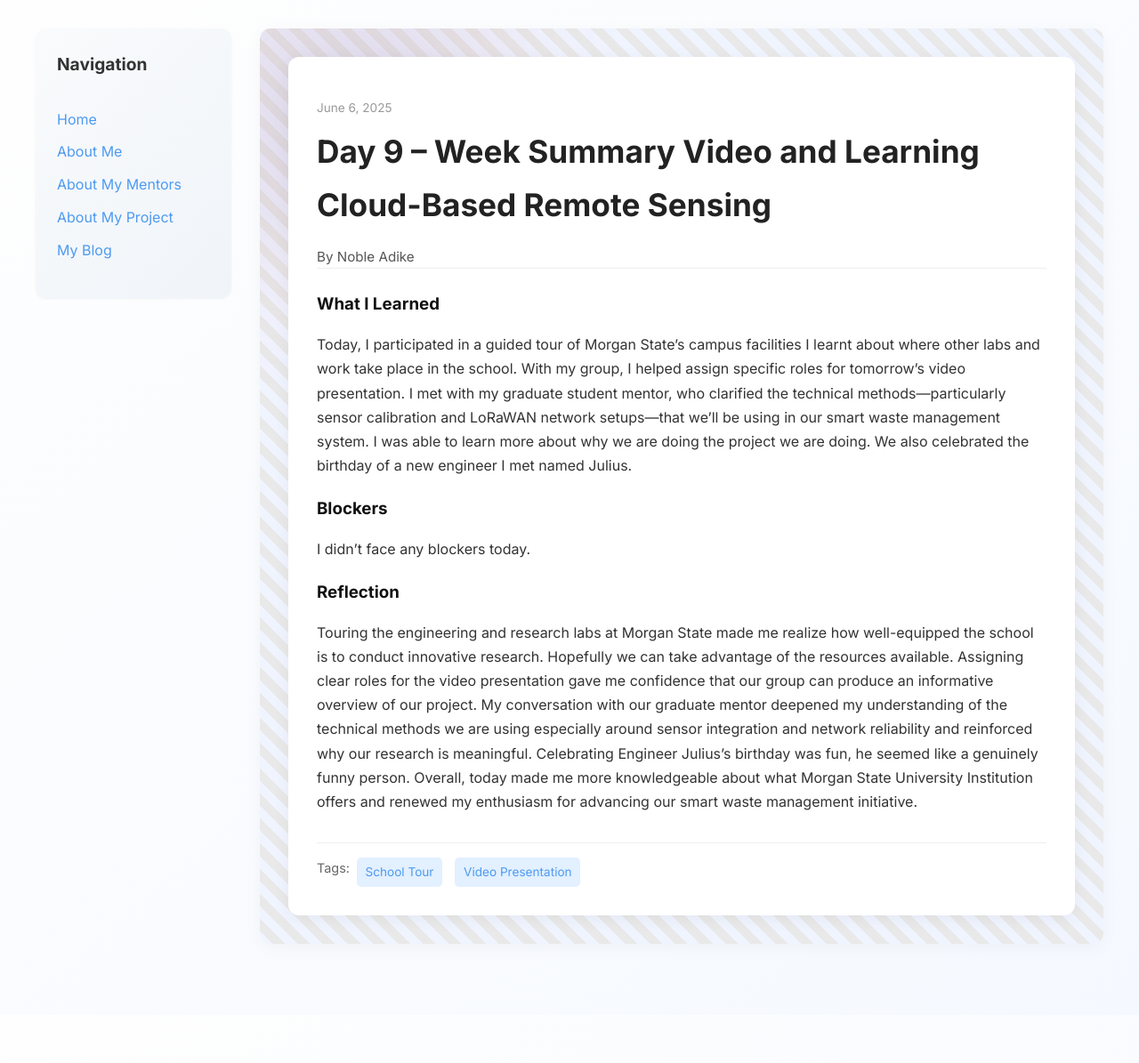
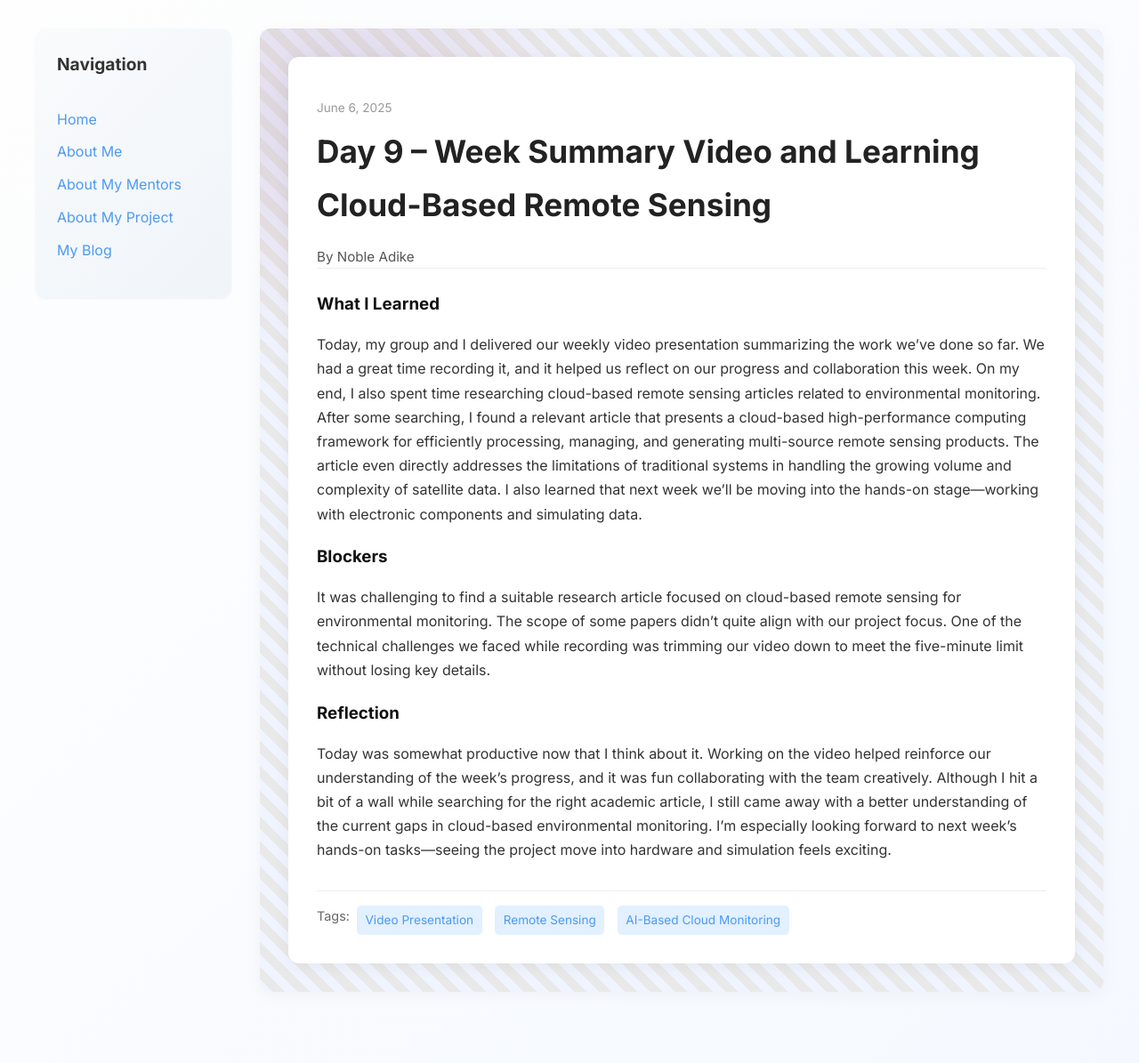
Before and after one commit to kingnaddy/kingnaddy.github.io, a Jekyll site: the page built from _posts/2025-06-06-day-9.md, in a window 1280 px wide. Shown: the whole page at 89% size. Built offline with Jekyll 4.4.1, drawn with Linux system fonts in a browser that asks for light colours; before the commit the page ends 1141 px from its top, so only the background shows below that.

Commit message:
Update 2025-06-06-day-9.md

```diff
--- a/_posts/2025-06-06-day-9.md
+++ b/_posts/2025-06-06-day-9.md
@@ -4,14 +4,14 @@ title: "Day 9 – Week Summary Video and Learning Cloud-Based Remote Sensing"
 date: 2025-06-06
 author: Noble Adike
 permalink: /day9.html
-tags: ["School Tour", "Video Presentation"]
+tags: ["Video Presentation", "Remote Sensing", "AI-Based Cloud Monitoring"]
 
 what_i_learned: |
-   Today, I participated in a guided tour of Morgan State’s campus facilities I learnt about where other labs and work take place in the school. With my group, I helped assign specific roles for tomorrow’s video presentation. I met with my graduate student mentor, who clarified the technical methods—particularly sensor calibration and LoRaWAN network setups—that we’ll be using in our smart waste management system. I was able to learn more about why we are doing the project we are doing. We also celebrated the birthday of a new engineer I met named Julius.
+   Today, my group and I delivered our weekly video presentation summarizing the work we’ve done so far. We had a great time recording it, and it helped us reflect on our progress and collaboration this week. On my end, I also spent time researching cloud-based remote sensing articles related to environmental monitoring. After some searching, I found a relevant article that presents a cloud-based high-performance computing framework for efficiently processing, managing, and generating multi-source remote sensing products. The article even directly addresses the limitations of traditional systems in handling the growing volume and complexity of satellite data. I also learned that next week we’ll be moving into the hands-on stage—working with electronic components and simulating data.
 
 blockers: |
-    I didn’t face any blockers today.
+    It was challenging to find a suitable research article focused on cloud-based remote sensing for environmental monitoring. The scope of some papers didn’t quite align with our project focus. One of the technical challenges we faced while recording was trimming our video down to meet the five-minute limit without losing key details.
 
 reflection: |
-   Touring the engineering and research labs at Morgan State made me realize how well-equipped the school is to conduct innovative research. Hopefully we can take advantage of the resources available. Assigning clear roles for the video presentation gave me confidence that our group can produce an informative overview of our project. My conversation with our graduate mentor deepened my understanding of the technical methods we are using especially around sensor integration and network reliability and reinforced why our research is meaningful. Celebrating Engineer Julius’s birthday was fun, he seemed like a genuinely funny person. Overall, today made me more knowledgeable about what Morgan State University Institution offers and renewed my enthusiasm for advancing our smart waste management initiative.
+   Today was somewhat productive now that I think about it. Working on the video helped reinforce our understanding of the week’s progress, and it was fun collaborating with the team creatively. Although I hit a bit of a wall while searching for the right academic article, I still came away with a better understanding of the current gaps in cloud-based environmental monitoring. I'm especially looking forward to next week’s hands-on tasks—seeing the project move into hardware and simulation feels exciting.
 ---
```
